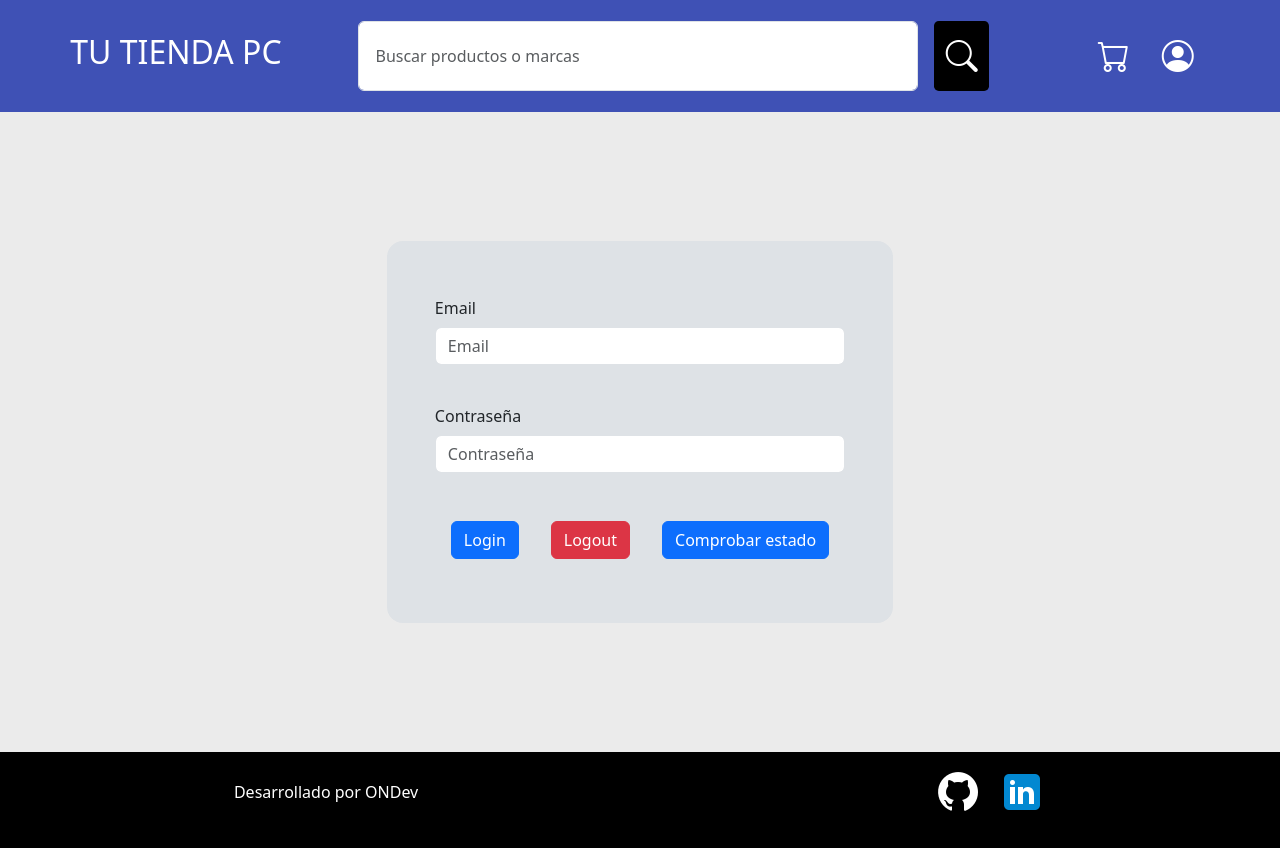
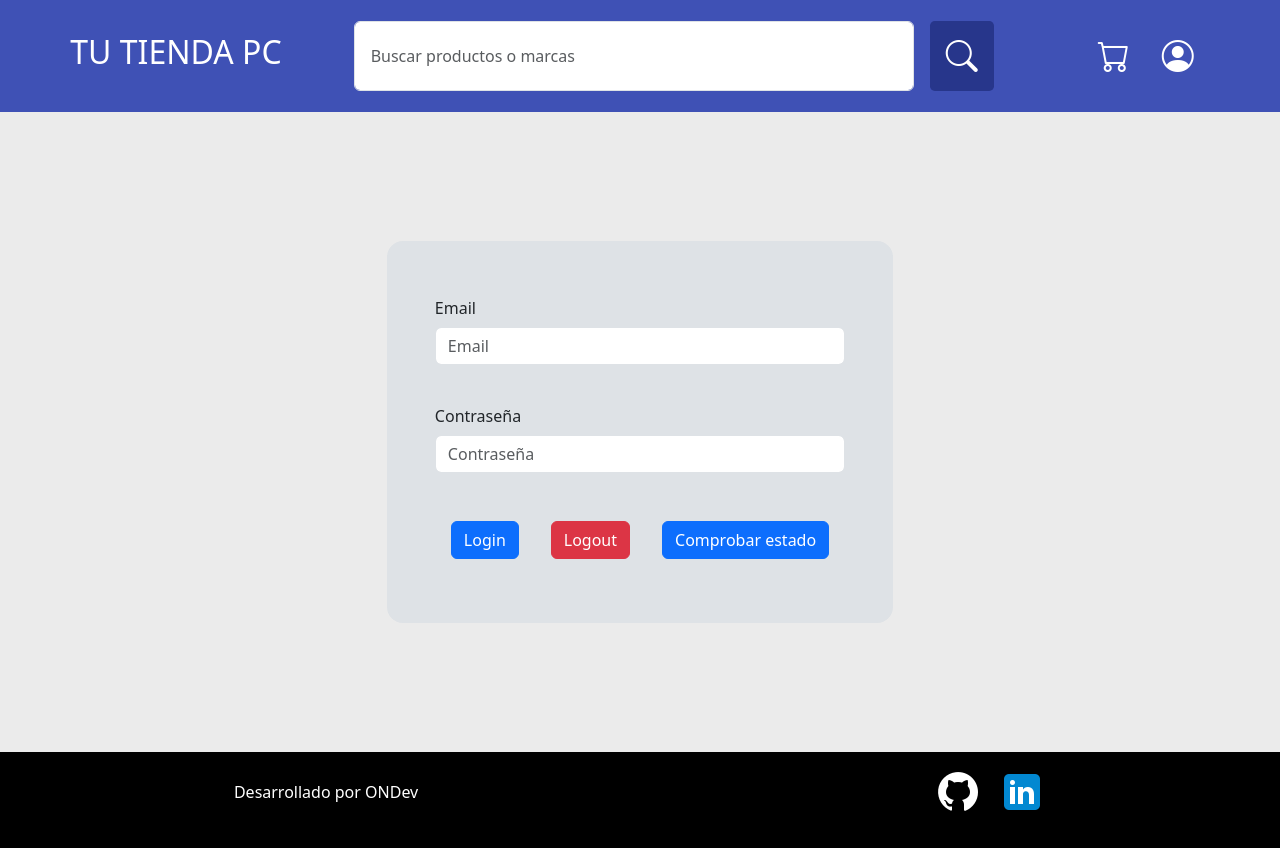
Before and after one commit to Nicovied0/tutiendaPC, an Angular app: page /perfil in a window 1280 px wide. Built offline with nearby package versions, Linux system fonts and the light colour scheme.

Commit message:
styles and resolve bug to drowbar on in diferent routes

```diff
--- a/src/app/serch-bar/serch-bar.component.css
+++ b/src/app/serch-bar/serch-bar.component.css
@@ -18,7 +18,17 @@
 }
 
 .search {
-  margin: 0 1rem
+  margin: 0 1rem;
+  font-size: 2rem;
+  background-color: #27368b;
+  color: #fff;
+  padding: 0.7rem 1rem;
+  border-radius: 0.3rem;
+  cursor: pointer;
+}
+
+.search:hover {
+  background-color: #1e2756;
 }
 
 .dropdown {
--- a/src/app/serch-bar/serch-bar.component.html
+++ b/src/app/serch-bar/serch-bar.component.html
@@ -9,13 +9,7 @@
     />
     <i
       class="bi bi-search search"
-      style="
-        font-size: 2rem;
-        background-color: black;
-        color: #fff;
-        padding: 0.7rem;
-        border-radius: 0.3rem;
-      "
+
     ></i>
   </div>
   <div class="dropdown" *ngIf="showDropdown && value.length > 0">
--- a/src/app/serch-bar/serch-bar.component.ts
+++ b/src/app/serch-bar/serch-bar.component.ts
@@ -1,6 +1,6 @@
 import { Component } from '@angular/core';
 import { SearchService } from '../Servicios/search.service';
-import { Router } from '@angular/router';
+import { Router, NavigationStart } from '@angular/router';
 
 @Component({
   selector: 'app-serch-bar',
@@ -12,7 +12,14 @@ export class SerchBarComponent {
   public showDropdown: boolean = false;
   public resultados: any[] = [];
 
-  constructor(private search: SearchService, private router: Router) { }
+  constructor(private search: SearchService, private router: Router) {
+    router.events.subscribe(event => {
+      if (event instanceof NavigationStart) {
+        this.showDropdown = false;
+        this.value = ''
+      }
+    });
+  }
 
   searchButton(data: string) {
     this.search.getProductsByName(data).then((resultados) => {
```
